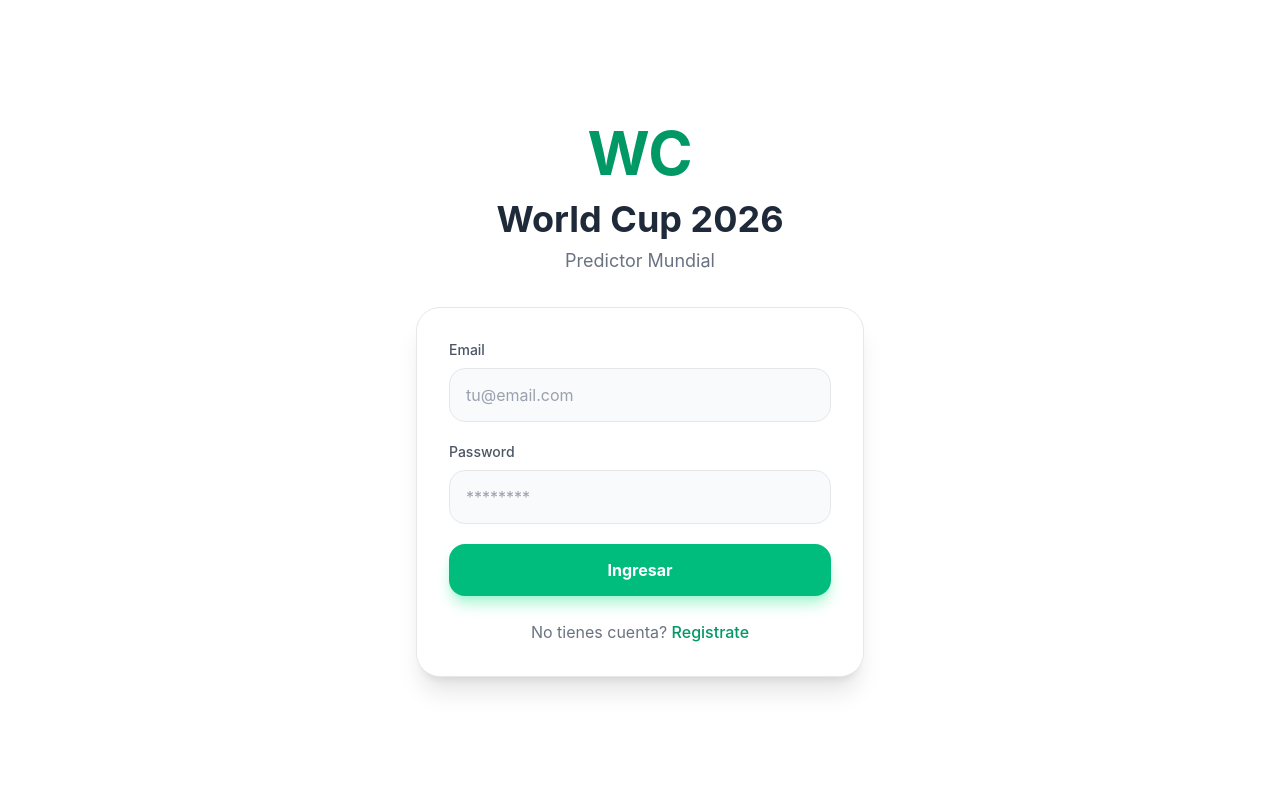
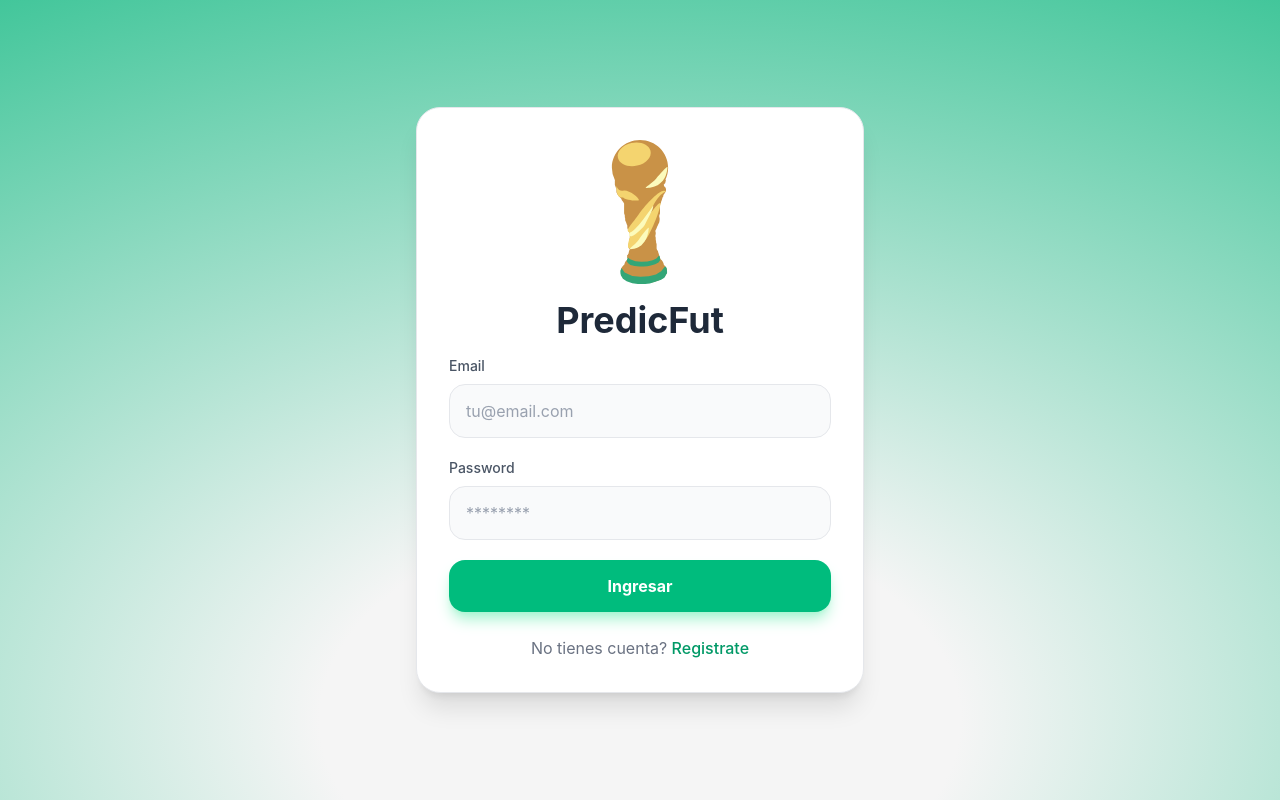
Before and after one commit to AlejandroAP98/PredictFut, a React (Vite) app: page /login in a window 1280 px wide. Built offline with nearby package versions, Linux system fonts and the light colour scheme; no server answers.

Commit message:
feat: implement user authentication pages for login and registration

```diff
--- a/src/pages/Login.jsx
+++ b/src/pages/Login.jsx
@@ -1,6 +1,7 @@
 import { useState } from 'react'
 import { useNavigate, Link } from 'react-router-dom'
 import { useAuth } from '../context/AuthContext'
+import Logo from '../assets/Logo.svg'
 
 export default function Login() {
   const [email, setEmail] = useState('')
@@ -26,15 +27,20 @@ export default function Login() {
   }
 
   return (
-    <div className="min-h-screen flex items-center justify-center px-4 bg-white">
+    <div className="min-h-screen flex items-center justify-center px-4">
+      <div
+          className="absolute inset-0 z-0"
+          style={{
+            backgroundImage: 'radial-gradient(125% 125% at 50% 90%, #f5f5f5 20%, #10b981 100%)',
+            backgroundSize: '100% 100%',
+          }}
+        />
       <div className="w-full max-w-md">
-        <div className="text-center mb-8 animate-fadeIn">
-          <span className="text-6xl block mb-4 font-bold text-emerald-600">WC</span>
-          <h1 className="text-4xl font-bold text-gray-800 mb-2">World Cup 2026</h1>
-          <p className="text-gray-500 text-lg">Predictor Mundial</p>
+        <div className="bg-white rounded-3xl p-8 border border-gray-200 shadow-xl animate-slideUp">
+          <div className="text-center mb-4 animate-fadeIn">
+          <img src={Logo} alt="Logo" className="w-20 sm:w-36 h-20 sm:h-36 mx-auto mb-4" />
+          <h1 className="text-2xl sm:text-4xl font-bold text-gray-800 mb-2">PredicFut</h1>
         </div>
-
-        <div className="bg-white rounded-3xl p-8 border border-gray-200 shadow-xl animate-slideUp">
           <form onSubmit={handleSubmit} className="space-y-5">
             {error && (
               <div className="bg-red-50 border border-red-200 text-red-600 px-4 py-3 rounded-2xl text-sm">
--- a/src/pages/Register.jsx
+++ b/src/pages/Register.jsx
@@ -1,6 +1,7 @@
 import { useState } from 'react'
 import { useNavigate, Link } from 'react-router-dom'
 import { useAuth } from '../context/AuthContext'
+import Logo from '../assets/Logo.svg'
 
 export default function Register() {
   const [name, setName] = useState('')
@@ -27,15 +28,20 @@ export default function Register() {
   }
 
   return (
-    <div className="min-h-screen flex items-center justify-center px-4 bg-white">
+    <div className="min-h-screen flex items-center justify-center px-4">
+      <div
+          className="absolute inset-0 z-0"
+          style={{
+            backgroundImage: 'radial-gradient(125% 125% at 50% 90%, #f5f5f5 20%, #10b981 100%)',
+            backgroundSize: '100% 100%',
+          }}
+        />
       <div className="w-full max-w-md">
-        <div className="text-center mb-8 animate-fadeIn">
-          <span className="text-6xl block mb-4 font-bold text-emerald-600">WC</span>
-          <h1 className="text-4xl font-bold text-gray-800 mb-2">World Cup 2026</h1>
-          <p className="text-gray-500 text-lg">Unete al predictor mundial</p>
+        <div className="bg-white rounded-3xl p-8 border border-gray-200 shadow-xl animate-slideUp">
+        <div className="text-center mb-4 animate-fadeIn">
+          <img src={Logo} alt="Logo" className="w-20 sm:w-36 h-20 sm:h-36 mx-auto mb-4" />
+          <h1 className="text-2xl sm:text-4xl font-bold text-gray-800 mb-2">PredicFut</h1>
         </div>
-
-        <div className="bg-white rounded-3xl p-8 border border-gray-200 shadow-xl animate-slideUp">
           <form onSubmit={handleSubmit} className="space-y-5">
             {error && (
               <div className="bg-red-50 border border-red-200 text-red-600 px-4 py-3 rounded-2xl text-sm">
```
